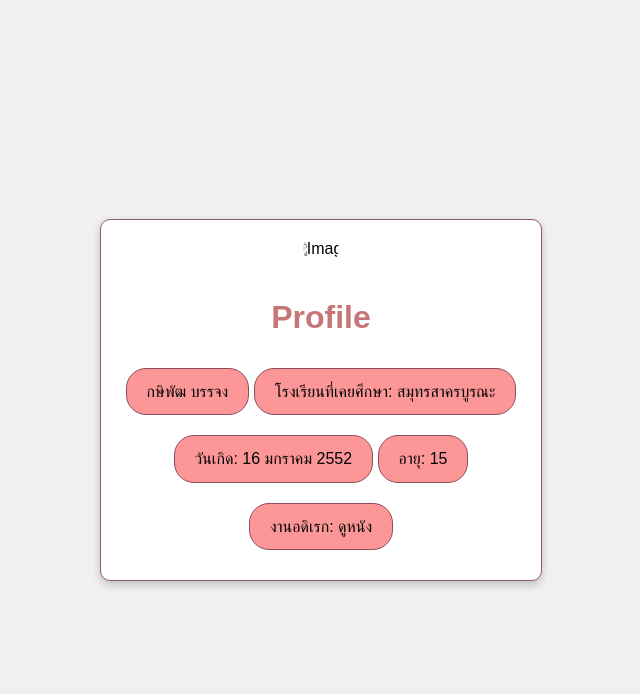
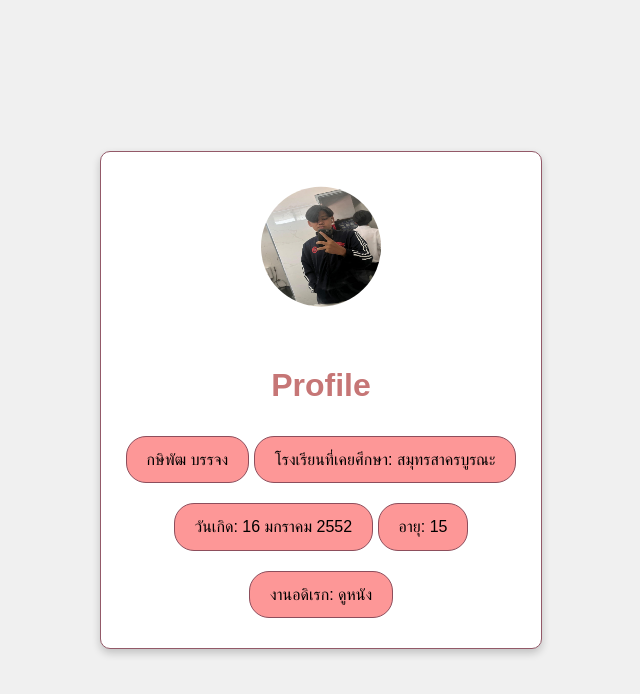
Before and after one commit to nice54891/profilee, a plain HTML site: page index.html in a window 1280 px wide. Shown: the whole page, without its empty margins (319-959 px from the left). Drawn offline with Linux system fonts and the light colour scheme.

Commit message:
Update index.html

```diff
--- a/index.html
+++ b/index.html
@@ -9,7 +9,7 @@
 </head>
 <body>
     <div>
-        <img src="./img/อิง.jpg" alt="Image" height="150" width="150">
+        <img src="อิง.jpg" alt="Image" height="150" width="150">
         <h1>Profile</h1>
         <p>กษิพัฒ บรรจง</p>
         <p>โรงเรียนที่เคยศึกษา: สมุทรสาครบูรณะ</p>
```
